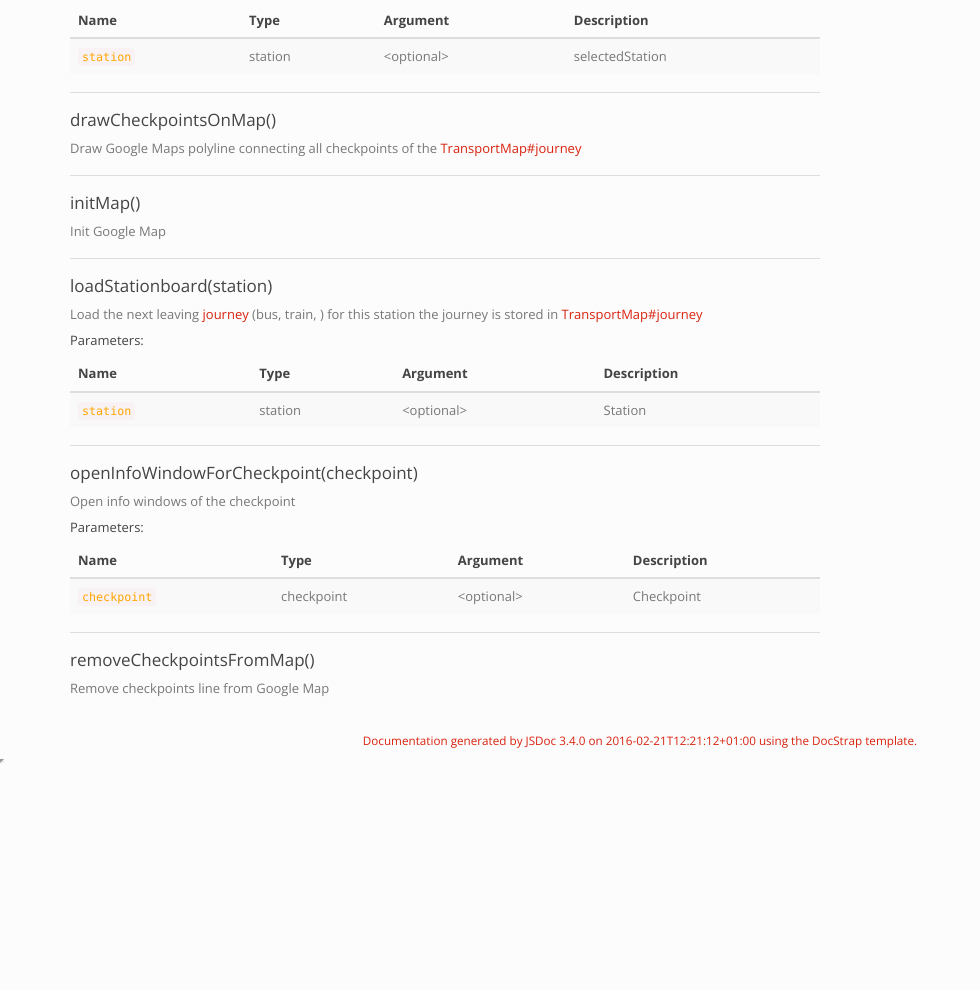
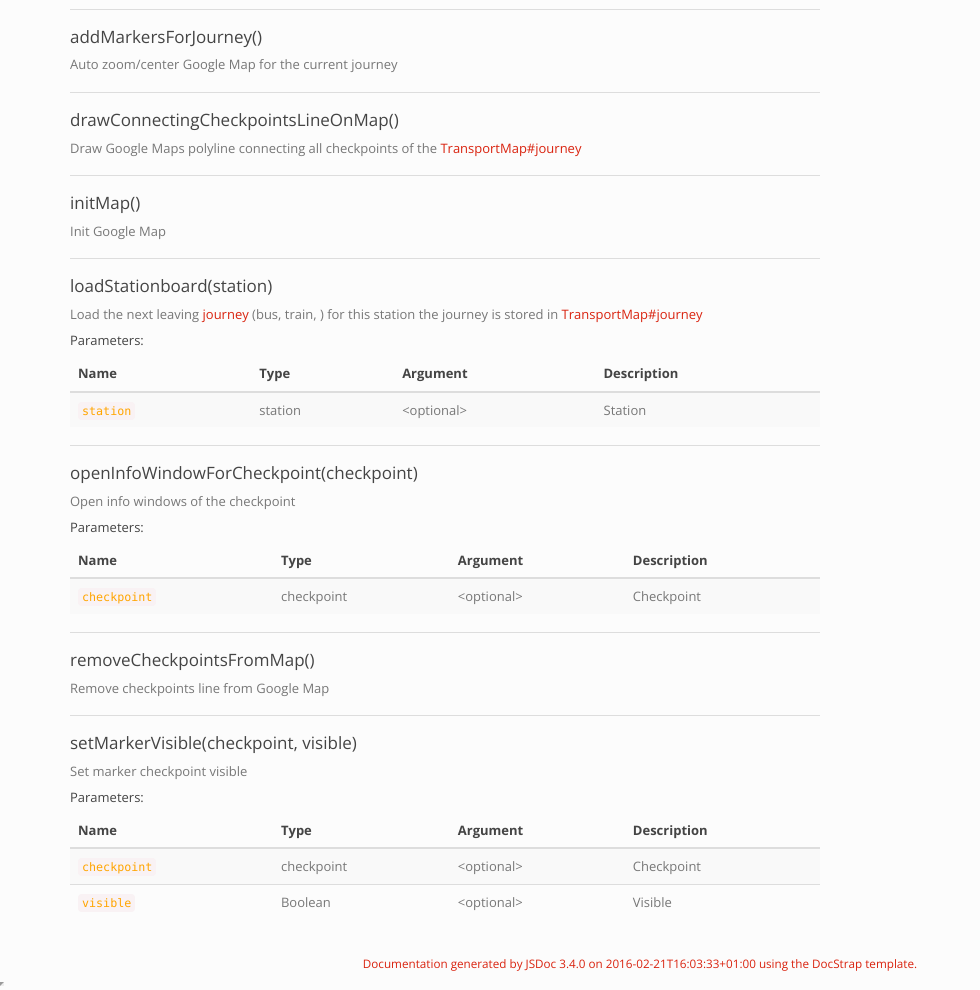
Before and after one commit to rachkoud/frontend-nanodegree-neighborhood-map, a plain HTML site: page docs/TransportMap.html in a window 1280 px wide. Shown: the part 1509-2499 px from the top of the page, without its empty margins (0-980 px from the left). Before the commit the page ends 2277 px from the top, so only its background shows below. Drawn offline with nearby package versions, Linux system fonts and the light colour scheme.

Commit message:
Regenerate JS Doc

```diff
--- a/docs/TransportMap.html
+++ b/docs/TransportMap.html
@@ -682,84 +682,6 @@ draw markers and connecting line for the <a href="http://transport.opendata.ch/d
 
 <hr>
 <dt>
-    <h4 class="name" id="addMarkersForJourney"><span class="type-signature"></span>addMarkersForJourney()</h4>
-
-
-</dt>
-<dd>
-
-
-    <div class="description">
-        Auto zoom/center Google Map for the current journey
-    </div>
-
-
-
-
-
-
-
-
-
-
-<dl class="details">
-
-
-
-
-
-
-
-
-
-
-
-
-
-
-
-
-
-
-
-
-
-
-
-
-
-
-
-
-
-
-
-
-
-
-
-</dl>
-
-
-
-
-
-
-
-
-
-
-
-
-
-
-
-</dd>
-
-
-
-<hr>
-<dt>
     <h4 class="name" id="addMarkersForJourney"><span class="type-signature"></span>addMarkersForJourney(<span class="optional">station</span>)</h4>
 
 
@@ -900,7 +822,85 @@ draw markers and connecting line for the <a href="http://transport.opendata.ch/d
 
 <hr>
 <dt>
-    <h4 class="name" id="drawCheckpointsOnMap"><span class="type-signature"></span>drawCheckpointsOnMap()</h4>
+    <h4 class="name" id="addMarkersForJourney"><span class="type-signature"></span>addMarkersForJourney()</h4>
+
+
+</dt>
+<dd>
+
+
+    <div class="description">
+        Auto zoom/center Google Map for the current journey
+    </div>
+
+
+
+
+
+
+
+
+
+
+<dl class="details">
+
+
+
+
+
+
+
+
+
+
+
+
+
+
+
+
+
+
+
+
+
+
+
+
+
+
+
+
+
+
+
+
+
+
+
+</dl>
+
+
+
+
+
+
+
+
+
+
+
+
+
+
+
+</dd>
+
+
+
+<hr>
+<dt>
+    <h4 class="name" id="drawConnectingCheckpointsLineOnMap"><span class="type-signature"></span>drawConnectingCheckpointsLineOnMap()</h4>
 
 
 </dt>
@@ -1353,6 +1353,180 @@ the journey is stored in <a href="TransportMap.html#journey">TransportMap#journe
 
 
 
+
+
+
+
+<dl class="details">
+
+
+
+
+
+
+
+
+
+
+
+
+
+
+
+
+
+
+
+
+
+
+
+
+
+
+
+
+
+
+
+
+
+
+
+</dl>
+
+
+
+
+
+
+
+
+
+
+
+
+
+
+
+</dd>
+
+
+
+<hr>
+<dt>
+    <h4 class="name" id="setMarkerVisible"><span class="type-signature"></span>setMarkerVisible(<span class="optional">checkpoint</span>, <span class="optional">visible</span>)</h4>
+
+
+</dt>
+<dd>
+
+
+    <div class="description">
+        Set marker checkpoint visible
+    </div>
+
+
+
+
+
+
+
+
+        <h5>Parameters:</h5>
+
+
+<table class="params table table-striped">
+    <thead>
+    <tr>
+
+        <th>Name</th>
+
+
+        <th>Type</th>
+
+
+        <th>Argument</th>
+
+
+
+
+        <th class="last">Description</th>
+    </tr>
+    </thead>
+
+    <tbody>
+
+
+        <tr>
+
+                <td class="name"><code>checkpoint</code></td>
+
+
+            <td class="type">
+
+
+<span class="param-type">checkpoint</span>
+
+
+
+
+            </td>
+
+
+                <td class="attributes">
+
+                    &lt;optional><br>
+
+
+
+
+
+                </td>
+
+
+
+
+            <td class="description last">Checkpoint</td>
+        </tr>
+
+
+
+        <tr>
+
+                <td class="name"><code>visible</code></td>
+
+
+            <td class="type">
+
+
+<span class="param-type">Boolean</span>
+
+
+
+
+            </td>
+
+
+                <td class="attributes">
+
+                    &lt;optional><br>
+
+
+
+
+
+                </td>
+
+
+
+
+            <td class="description last">Visible</td>
+        </tr>
+
+
+    </tbody>
+</table>
 
 
 
@@ -1459,7 +1633,7 @@ the journey is stored in <a href="TransportMap.html#journey">TransportMap#journe
 <span class="jsdoc-message">
 	Documentation generated by <a href="https://github.com/jsdoc3/jsdoc">JSDoc 3.4.0</a>
 
-		on 2016-02-21T12:21:12+01:00
+		on 2016-02-21T16:03:33+01:00
 
 	using the <a href="https://github.com/docstrap/docstrap">DocStrap template</a>.
 </span>
```
Also changed, not shown: docs/App.html (+1 -1 lines), docs/TransportViewModel.html (+79 -79 lines), docs/classes.list.html (+1 -1 lines), docs/index.html (+23 -1 lines), docs/quicksearch.html (+1 -1 lines). Lines whose indentation alone changed are shown as unchanged.
